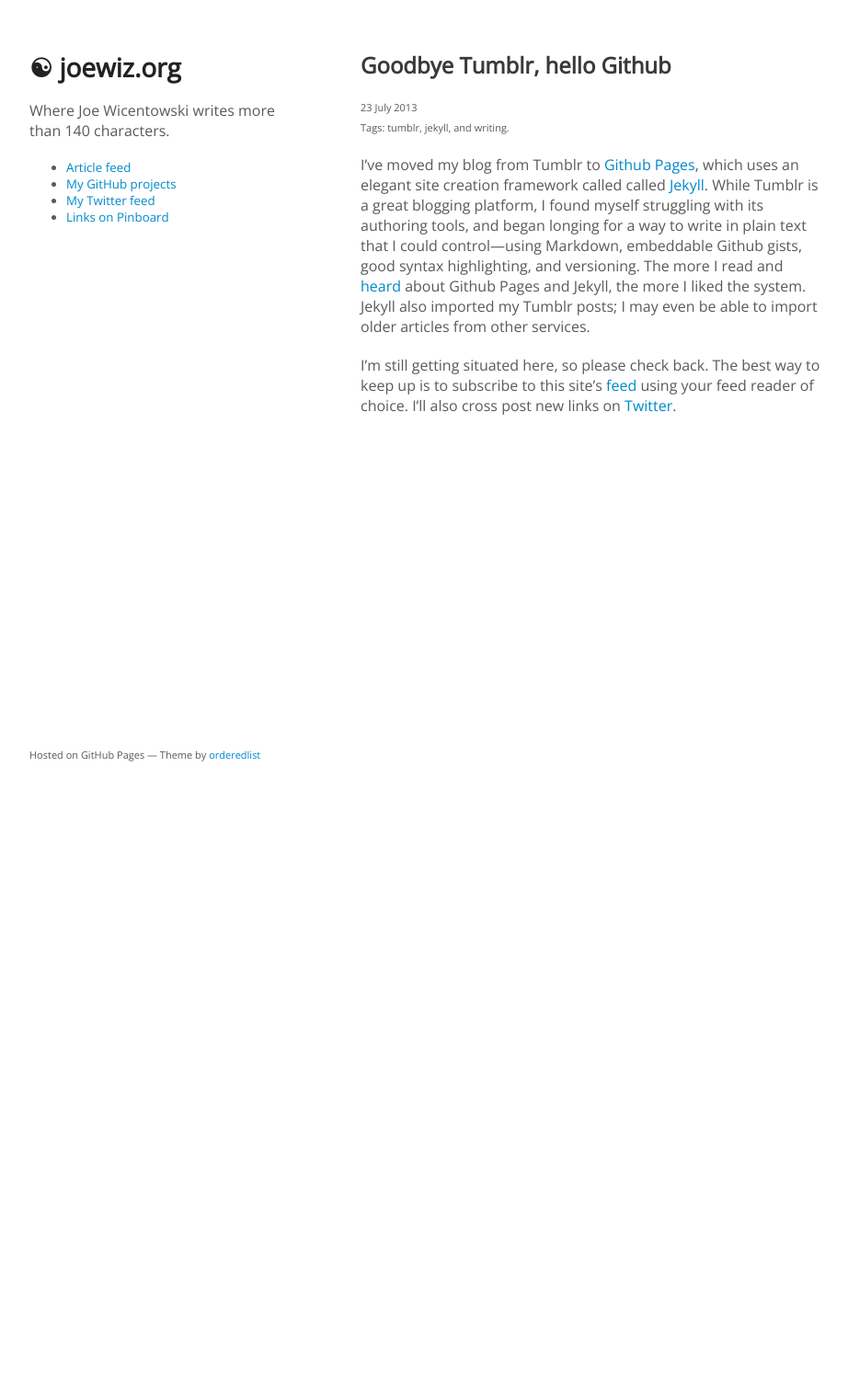
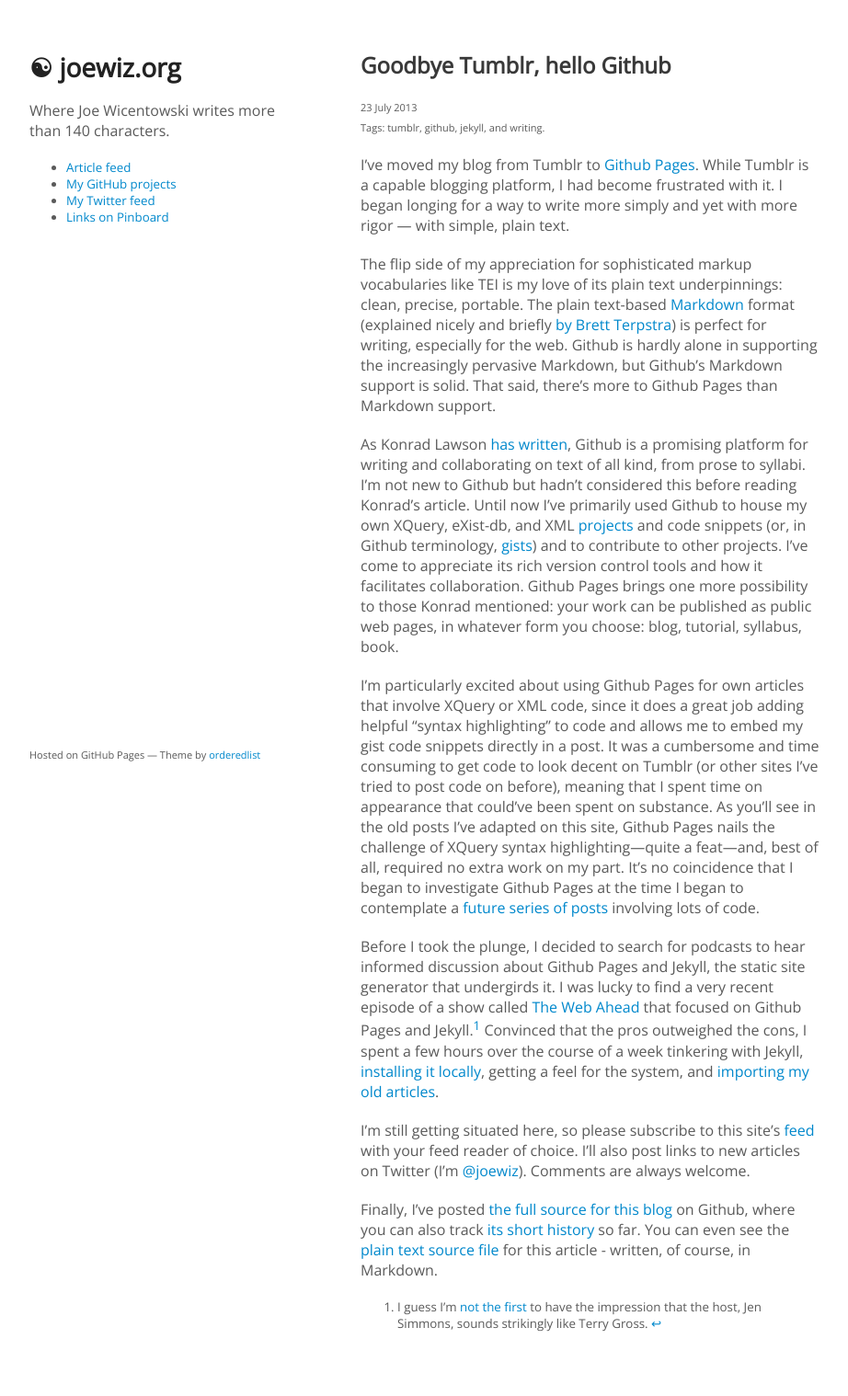
Before and after one commit to joewiz/joewiz.github.io, a Jekyll site: the page built from _posts/2013-07-23-goodbye-tumblr-hello-github.md, in a window 1280 px wide. Shown: the whole page at 92% size, without its empty margins (178-1100 px from the left). Built offline with Jekyll 4.4.1, drawn with Linux system fonts in a browser that asks for light colours; Markdown is read by kramdown in place of the engine named in the settings; before the commit the page ends 900 px from its top, so only the background shows below that.

Commit message:
finalized draft for posting

```diff
--- a/_posts/2013-07-23-goodbye-tumblr-hello-github.md
+++ b/_posts/2013-07-23-goodbye-tumblr-hello-github.md
@@ -3,10 +3,23 @@
 title: Goodbye Tumblr, hello Github
 tags:
 - tumblr
+- github
 - jekyll
 - writing
 ---
 
-I've moved my blog from Tumblr to [Github Pages](http://pages.github.com/), which uses an elegant site creation framework called called [Jekyll](http://jekyllrb.com/).  While Tumblr is a great blogging platform, I found myself struggling with its authoring tools, and began longing for a way to write in plain text that I could control—using Markdown, embeddable Github gists, good syntax highlighting, and versioning.  The more I read and [heard](http://5by5.tv/webahead/54) about Github Pages and Jekyll, the more I liked the system.  Jekyll also imported my Tumblr posts; I may even be able to import older articles from other services.
+I've moved my blog from Tumblr to [Github Pages](http://pages.github.com/).  While Tumblr is a capable blogging platform, I had become frustrated with it.  I began longing for a way to write more simply and yet with more rigor — with simple, plain text.
 
-I'm still getting situated here, so please check back.  The best way to keep up is to subscribe to this site's [feed](http://joewiz.org/atom.xml) using your feed reader of choice.  I'll also cross post new links on [Twitter](http://twitter.com/joewiz).
+The flip side of my appreciation for sophisticated markup vocabularies like TEI is my love of its plain text underpinnings: clean, precise, portable.  The plain text-based [Markdown](http://daringfireball.net/projects/markdown/syntax) format (explained nicely and briefly [by Brett Terpstra](http://brettterpstra.com/2011/08/31/why-markdown-a-two-minute-explanation/)) is perfect for writing, especially for the web.  Github is hardly alone in supporting the increasingly pervasive Markdown, but Github's Markdown support is solid.  That said, there's more to Github Pages than Markdown support.
+
+As Konrad Lawson [has written](http://chronicle.com/blogs/profhacker/getting-started-with-a-github-repository/47393), Github is a promising platform for writing and collaborating on text of all kind, from prose to syllabi.  I'm not new to Github but hadn't considered this before reading Konrad's article.  Until now I've primarily used Github to house my own XQuery, eXist-db, and XML [projects](https://github.com/joewiz) and code snippets (or, in Github terminology, [gists](https://gist.github.com/joewiz)) and to contribute to other projects.  I've come to appreciate its rich version control tools and how it facilitates collaboration.  Github Pages brings one more possibility to those Konrad mentioned: your work can be published as public web pages, in whatever form you choose: blog, tutorial, syllabus, book.
+
+I'm particularly excited about using Github Pages for own articles that involve XQuery or XML code, since it does a great job adding helpful "syntax highlighting" to code and allows me to embed my gist code snippets directly in a post.  It was a cumbersome and time consuming to get code to look decent on Tumblr (or other sites I've tried to post code on before), meaning that I spent time on appearance that could've been spent on substance.  As you'll see in the old posts I've adapted on this site, Github Pages nails the challenge of XQuery syntax highlighting—quite a feat—and, best of all, required no extra work on my part.  It's no coincidence that I began to investigate Github Pages at the time I began to contemplate a [future series of posts](https://twitter.com/joewiz/status/354857920355250176) involving lots of code.
+
+Before I took the plunge, I decided to search for podcasts to hear informed discussion about Github Pages and Jekyll, the static site generator that undergirds it.  I was lucky to find a very recent episode of a show called [The Web Ahead](http://5by5.tv/webahead/54) that focused on Github Pages and Jekyll.[^1]  Convinced that the pros outweighed the cons, I spent a few hours over the course of a week tinkering with Jekyll, [installing it locally](http://jekyllrb.com/docs/installation/), getting a feel for the system, and [importing my old articles](http://jekyllrb.com/docs/migrations/).
+
+I'm still getting situated here, so please subscribe to this site's [feed](http://joewiz.org/atom.xml) with your feed reader of choice.  I'll also post links to new articles on Twitter (I'm [@joewiz](http://twitter.com/joewiz)).  Comments are always welcome.
+
+Finally, I've posted [the full source for this blog](http://github.com/joewiz/joewiz.github.io) on Github, where you can also track [its short history](https://github.com/joewiz/joewiz.github.io/commits/master) so far.  You can even see the [plain text source file](https://raw.github.com/joewiz/joewiz.github.io/master/_posts/2013-07-23-goodbye-tumblr-hello-github.md) for this article - written, of course, in Markdown.
+
+[^1]: I guess I'm [not the first](https://twitter.com/adamroxton/statuses/323776265628811264) to have the impression that the host, Jen Simmons, sounds strikingly like Terry Gross.
```
